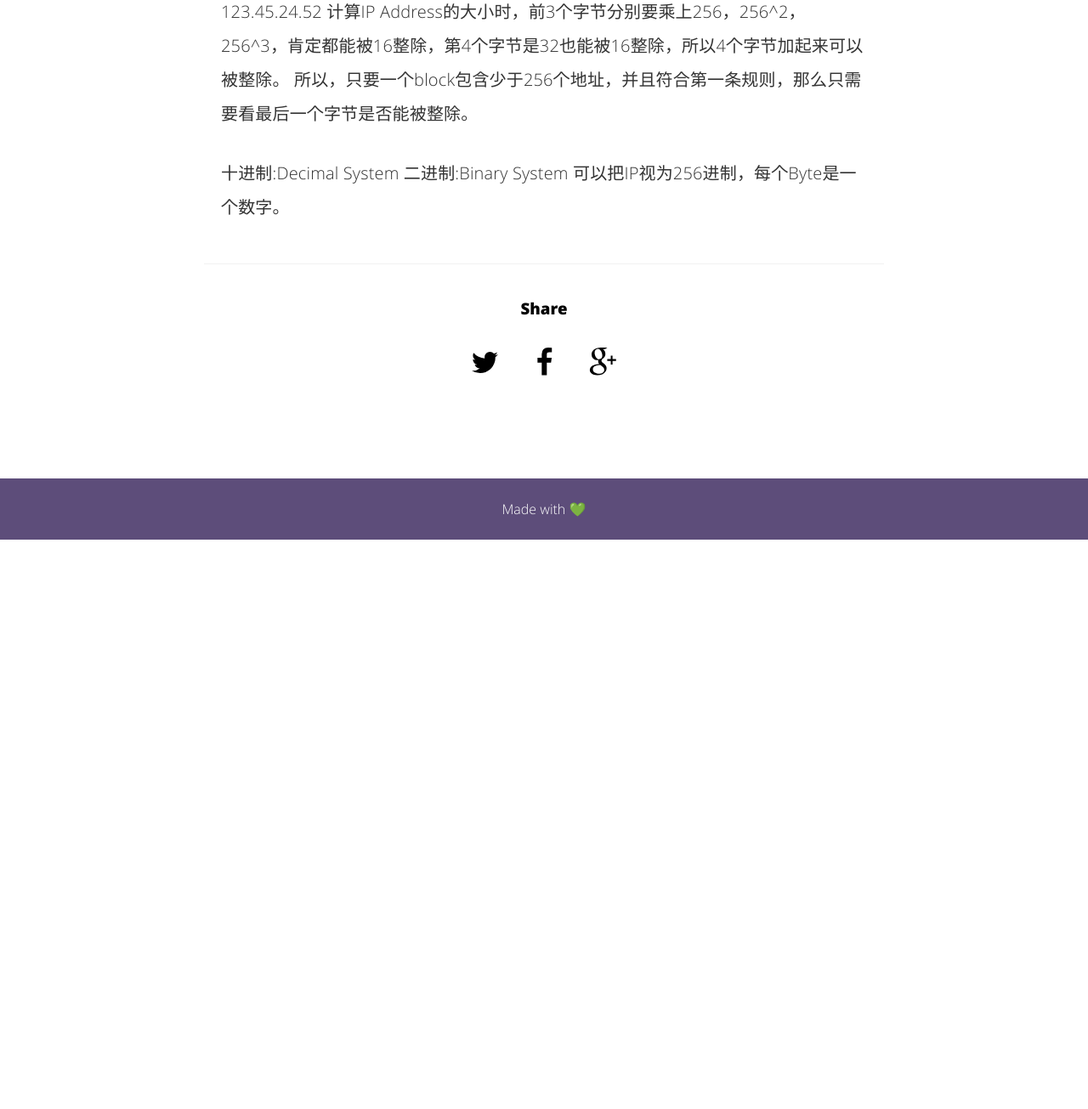
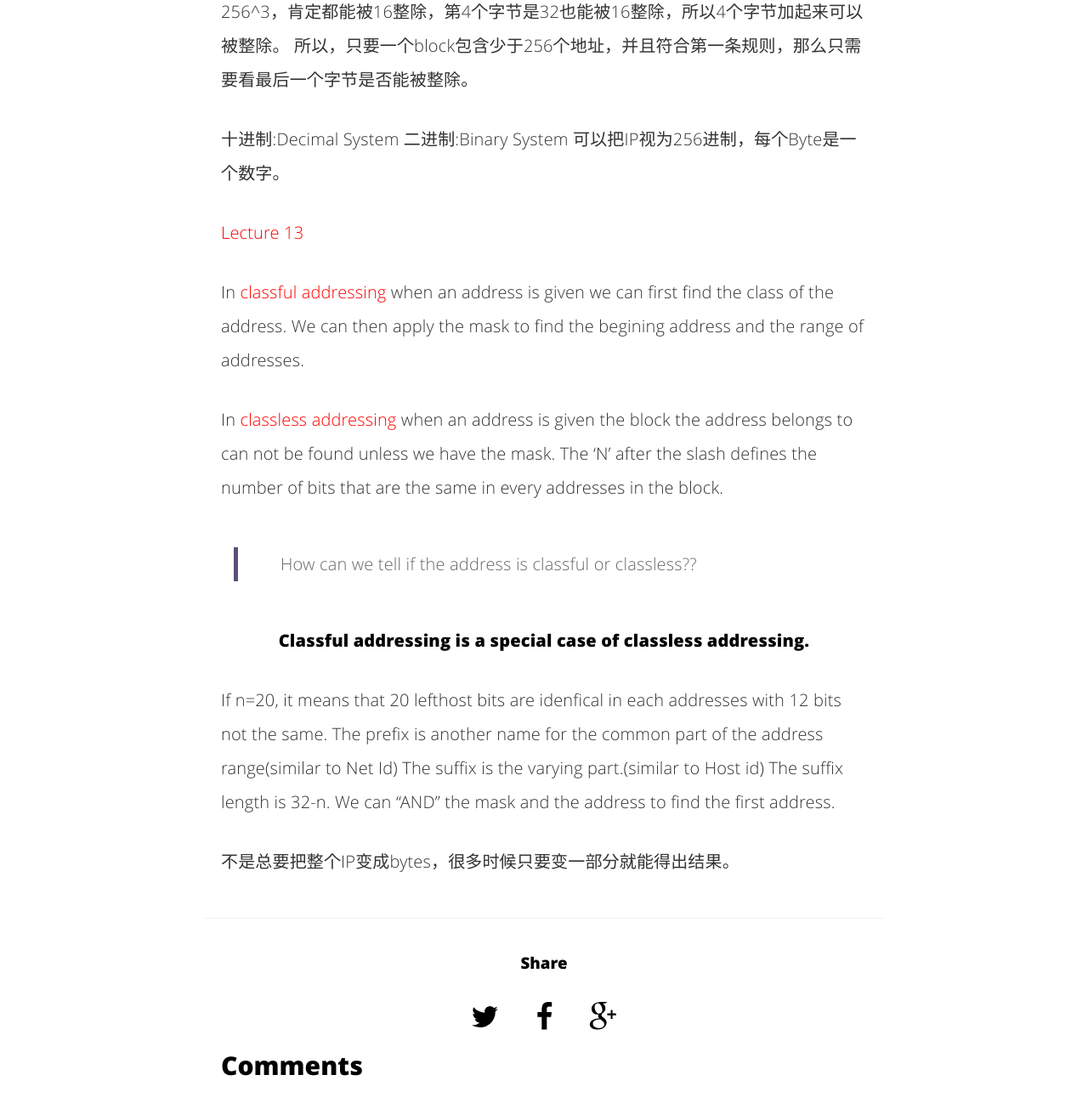
Before and after one commit to GSephrioth/gsephrioth.github.com, a Jekyll site: the page built from _posts/2017-01-19-Internet-communication-Class-Notes.md, in a window 1280 px wide and 1400 px high, scrolled down 23071 px. Shown: the top 1305 px of the window at 85% size. Built offline with Jekyll 4.4.1, drawn with Linux system fonts in a browser that asks for light colours; comment, search, counter and statistics services are not loaded; before the commit the page ends 23706 px from its top, so only the background shows below that.

Commit message:
Updated TCP/IP protocol suite
- add lecture 13

```diff
--- a/_posts/2017-01-19-Internet-communication-Class-Notes.md
+++ b/_posts/2017-01-19-Internet-communication-Class-Notes.md
@@ -420,7 +421,7 @@ In classless addressing <label style="color:red">variable-length blockes</label>
 2. The first address must be evenly divisible by the number of addresses.
 	eg. if the block contains 4 addresses. The first address must be divisible by 4. If a block contains 16 addresses, the first address must be divisible by 16.
 
-> First address + number of addresses = range of addresses
+<h4 style="text-align:center"> First address + number of addresses = range of addresses</h4>
 
 Problem 1: which of the following can be the beginning address of a block that contains 16 addresses?
 	a. 205.16.37.32  b. 190.16.42.44  c. 17.17.33.80  d. 123.45.24.52
@@ -430,3 +431,20 @@ Problem 1: which of the following can be the beginning address of a block that c
 十进制:Decimal System
 二进制:Binary System
 可以把IP视为256进制，每个Byte是一个数字。
+
+<p style="color:red">Lecture 13</p>
+
+In <label style="color:red">classful addressing</label> when an address is given we can first find the class of the address. We can then apply the mask to find the begining address and the range of addresses.
+
+In <label style="color:red">classless addressing</label> when an address is given the block the address belongs to can not be found unless we have the mask. The 'N' after the slash defines the number of bits that are the same in every addresses in the block.
+
+> How can we tell if the address is classful or classless??
+
+<h4 style="text-align:center"> Classful addressing is a special case of classless addressing.</h4>
+
+If n=20, it means that 20 lefthost bits are idenfical in each addresses with 12 bits not the same.
+The prefix is another name for the common part of the address range(similar to Net Id)
+The suffix is the varying part.(similar to Host id) The suffix length is 32-n.
+We can "AND" the mask and the address to find the first address.
+
+不是总要把整个IP变成bytes，很多时候只要变一部分就能得出结果。
```
Also changed, not shown: other parts of _posts/2017-01-19-Internet-communication-Class-Notes.md (+1 -0 lines).
